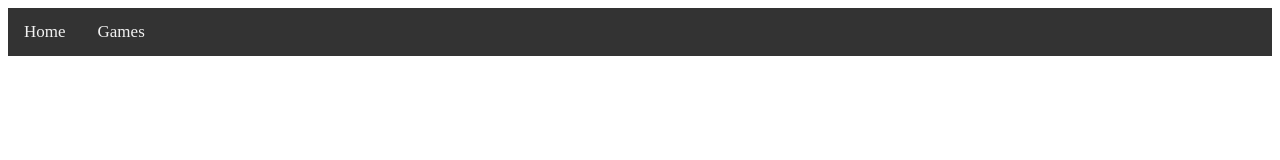
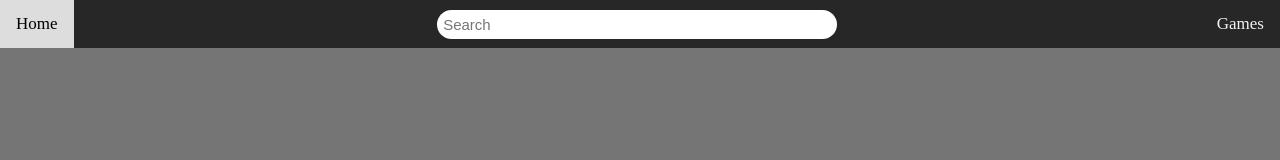
Before and after one commit to jongdp/GamingWebsite, a plain HTML site: page index.html in a window 1280 px wide. Drawn offline with Linux system fonts and the light colour scheme.

Commit message:
Changes to NavBar and Styling

```diff
--- a/index.html
+++ b/index.html
@@ -3,15 +3,25 @@
 <head>
     <meta charset="UTF-8">
     <meta name="viewport" content="width=device-width, initial-scale=1.0">
-    <title>PixelMan | An Online Free Gaming Platform</title>
+    <title>WhatACoolGame | An Online Free Gaming Platform</title>
     <meta name="description" content="An Online Free Gaming Platform with Awesome Games and Unlimited Fun!">
     <link href="style.css" rel="stylesheet" type="text/css" />
 </head>
 <body>
-    <div class="topnav">
-        <a class="active" href="index.html">Home</a>
-        <a href="junglejump/index.html">Games</a>
-    </div>
+    <header>
+        <nav class="topnav">
+            <div class="leftnav">
+                <a href="index.html">Home</a>
+            </div>
+            <div class="middlenav">
+                <input type="text" placeholder="Search">
+            </div>
+            <div class="rightnav">
+                <a href="junglejump/index.html">Games</a>
+            </div>
+        </nav>
+    </header>
+
 
 </body>
 </html>
--- a/style.css
+++ b/style.css
@@ -1,6 +1,15 @@
+body {
+    background-color: #757575;
+    margin: 0px;
+}
+
+/* Navigation Bar */
 .topnav {
-    background-color: #333;
-    overflow: hidden;
+    background-color: #272727;
+    display: flex;
+    flex-direction: row;
+    justify-content: space-between;
+    align-items: center;
 }
 
 .topnav a {
@@ -17,7 +26,22 @@
     color: black;
 }
 
-/* .topnav a.active {
-    background-color: #04AA6D;
-    color: white;
-} */
+/* Search Bar in Navigation Bar */
+.leftnav {
+}
+
+.middlenav {
+    display: flex;
+    flex: 1;
+    max-width: 400px;
+}
+.middlenav input{
+    padding: 6px;
+    border: none;
+    font-size: 15px;
+    border-radius: 100px;
+    flex: 1;
+}
+
+.rightnav {
+}
```
Also changed, not shown: junglejump/index.html (+13 -4 lines), 1 other file.
